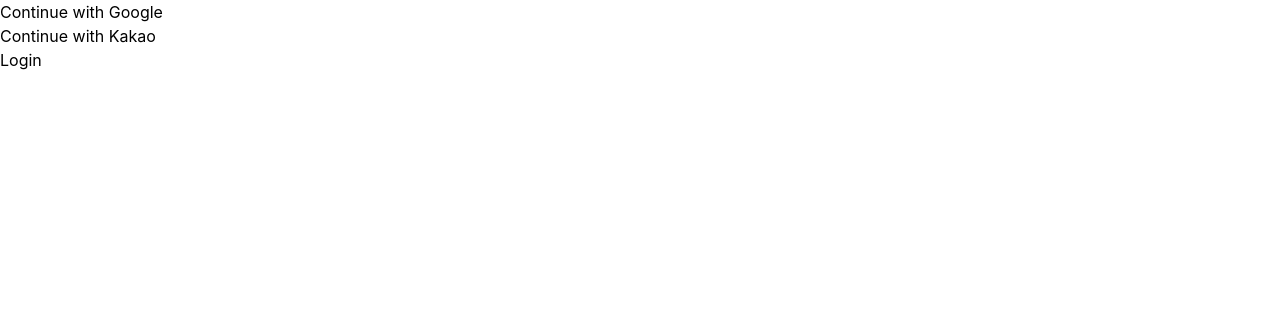
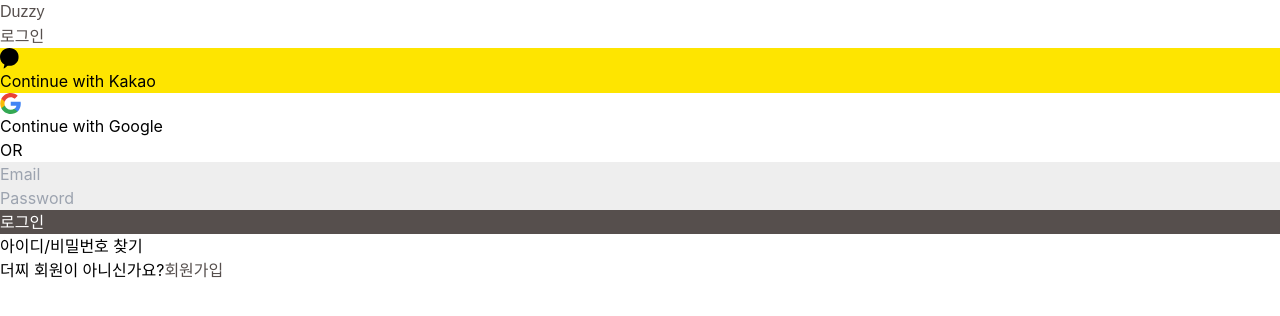
Before and after one commit to Duzzy-SV/duzzy-frontend, a Next.js app: page /login in a window 1280 px wide. Shown: the top 316 px of the page. Built offline with nearby package versions, Linux system fonts and the light colour scheme.

Commit message:
feat: add template login page

```diff
--- a/src/components/DuzzyLogo.tsx
+++ b/src/components/DuzzyLogo.tsx
@@ -1,17 +1,24 @@
-import { MouseEvent } from 'react';
-
 interface DuzzyLogoProps {
-  onClick?: (e: MouseEvent<HTMLElement>) => void;
+  className?: string;
+  logoColor?: string;
+  onClick?: (e: React.MouseEvent<HTMLElement>) => void;
 }
 
-const DuzzyLogo = ({ onClick }: DuzzyLogoProps) => {
+const DuzzyLogo = ({
+  className = 'flex space-x-2 select-none cursor-pointer',
+  logoColor = 'white',
+  onClick,
+}: DuzzyLogoProps) => {
   return (
-    <div
-      className="flex space-x-2 select-none cursor-pointer"
-      onClick={onClick}
-    >
-      <div className="w-3 h-3 rounded-full bg-white" />
-      <div className="text-center w-full text-6xl text-white font-bold font-ubuntu">
+    <div className={className} onClick={onClick}>
+      <div
+        className="w-3 h-3 rounded-full"
+        style={{ backgroundColor: logoColor }}
+      />
+      <div
+        className="text-center w-full text-6xl font-bold font-ubuntu"
+        style={{ color: logoColor }}
+      >
         Duzzy
       </div>
     </div>
--- /dev/null
+++ b/src/components/EmailField.tsx
@@ -0,0 +1,23 @@
+interface EmailFieldProps {
+  onChange: (e: React.ChangeEvent<HTMLInputElement>) => void;
+  value: string;
+}
+
+const EmailField = ({ onChange, value }: EmailFieldProps) => {
+  return (
+    <div
+      className="w-full border rounded-lg border-black p-2"
+      style={{ borderColor: '#CCCCCC', backgroundColor: '#EEEEEE' }}
+    >
+      <input
+        className="w-full"
+        style={{ backgroundColor: '#EEEEEE' }}
+        placeholder="Email"
+        onChange={onChange}
+        value={value}
+      />
+    </div>
+  );
+};
+
+export default EmailField;
--- /dev/null
+++ b/src/components/GoogleLoginButton.tsx
@@ -0,0 +1,17 @@
+interface KakaoLoginButtonProps {
+  className?: string;
+}
+
+const GoogleLoginButton = ({ className = '' }: KakaoLoginButtonProps) => {
+  return (
+    <div
+      className={`flex justify-center w-full border rounded-lg py-4 px-4 bg-white cursor-pointer ${className}`}
+      style={{ borderColor: '#CCCCCC' }}
+    >
+      <img src="/google-social-login-icon.svg" />
+      <span className="ml-2">Continue with Google</span>
+    </div>
+  );
+};
+
+export default GoogleLoginButton;
--- /dev/null
+++ b/src/components/KakaoLoginButton.tsx
@@ -0,0 +1,22 @@
+import ColorSystem from 'src/utils/ColorSystem';
+
+interface GoogleLoginButtonProps {
+  className?: string;
+}
+
+const KakaoLoginButton = ({ className = '' }: GoogleLoginButtonProps) => {
+  return (
+    <div
+      className={`flex justify-center w-full border rounded-lg py-4 px-4 cursor-pointer ${className}`}
+      style={{
+        borderColor: '#CCCCCC',
+        backgroundColor: ColorSystem.kakao,
+      }}
+    >
+      <img src="/kakao-social-login-icon.svg" />
+      <span className="ml-2">Continue with Kakao</span>
+    </div>
+  );
+};
+
+export default KakaoLoginButton;
--- /dev/null
+++ b/src/components/PasswordField.tsx
@@ -0,0 +1,24 @@
+interface PasswordFieldProps {
+  onChange: (e: React.ChangeEvent<HTMLInputElement>) => void;
+  value: string;
+}
+
+const PasswordField = ({ onChange, value }: PasswordFieldProps) => {
+  return (
+    <div
+      className="w-full border rounded-lg border-black p-2"
+      style={{ backgroundColor: '#EEEEEE', borderColor: '#CCCCCC' }}
+    >
+      <input
+        className="w-full"
+        style={{ backgroundColor: '#EEEEEE' }}
+        type="password"
+        placeholder="Password"
+        onChange={onChange}
+        value={value}
+      />
+    </div>
+  );
+};
+
+export default PasswordField;
--- a/src/pages/login.tsx
+++ b/src/pages/login.tsx
@@ -1,7 +1,119 @@
 import type { NextPage } from 'next';
 import Head from 'next/head';
+import { useRouter } from 'next/router';
+import { useCallback, useState } from 'react';
+import DuzzyLogo from 'src/components/DuzzyLogo';
+
+import EmailField from 'src/components/EmailField';
+import GoogleLoginButton from 'src/components/GoogleLoginButton';
+import KakaoLoginButton from 'src/components/KakaoLoginButton';
+import PasswordField from 'src/components/PasswordField';
+import ColorSystem from 'src/utils/ColorSystem';
 
 const Login: NextPage = () => {
+  const router = useRouter();
+  const [email, setEmail] = useState('');
+  const [password, setPassword] = useState('');
+
+  const onChangeEmail = useCallback(
+    (e: React.ChangeEvent<HTMLInputElement>) => {
+      setEmail(e.target.value);
+    },
+    [email],
+  );
+
+  const onChangePassword = useCallback(
+    (e: React.ChangeEvent<HTMLInputElement>) => {
+      setPassword(e.target.value);
+    },
+    [password],
+  );
+
+  const LoginTitle = () => {
+    return (
+      <div
+        className="text-2xl font-bold pb-8"
+        style={{ color: ColorSystem.main }}
+      >
+        로그인
+      </div>
+    );
+  };
+
+  const OrDivider = () => {
+    return (
+      <div className={`flex w-full items-center space-x-2`}>
+        <span className="w-full h-px bg-black" />
+        <span>OR</span>
+        <span className="w-full h-px bg-black" />
+      </div>
+    );
+  };
+
+  const LoginButton = ({
+    className = '',
+    onClick,
+  }: {
+    className?: string;
+    onClick?: (e: React.MouseEvent<HTMLElement>) => void;
+  }) => {
+    return (
+      <div
+        className={`w-full border border-black rounded-lg py-2 px-8 text-center font-bold cursor-pointer ${className}`}
+        style={{
+          backgroundColor: ColorSystem.main,
+          color: 'white',
+          borderColor: '#CCCCCC',
+        }}
+        onClick={onClick}
+      >
+        로그인
+      </div>
+    );
+  };
+
+  const FindUsernameAndPasswordButtons = ({
+    className = '',
+  }: {
+    className?: string;
+  }) => {
+    const onClickFindUsername = useCallback(() => {
+      router.push('/find-username');
+    }, [router]);
+
+    const onClickFindPassword = useCallback(() => {
+      router.push('/find-password');
+    }, [router]);
+
+    return (
+      <div className={`space-x-1 ${className}`}>
+        <span className="cursor-pointer" onClick={onClickFindUsername}>
+          아이디
+        </span>
+        <span>/</span>
+        <span className="cursor-pointer" onClick={onClickFindPassword}>
+          비밀번호 찾기
+        </span>
+      </div>
+    );
+  };
+
+  const RegisterButton = ({ className = '' }: { className?: string }) => {
+    const onClick = useCallback(() => {
+      router.push('/register');
+    }, [router]);
+
+    return (
+      <span
+        className={`font-bold cursor-pointer ${className}`}
+        style={{ color: ColorSystem.main }}
+        onClick={onClick}
+      >
+        회원가입
+      </span>
+    );
+  };
+
   return (
     <div>
       <Head>
@@ -9,11 +121,27 @@
         <meta name="description" content="Website for going dutch in SV" />
         <link rel="icon" href="/favicon.ico" />
       </Head>
-      <main>
-        <div className="w-full h-full mx-5 border-2">Continue with Google</div>
-        <div className="w-full h-full mx-5 border-2">Continue with Kakao</div>
-        <div className="w-full h-full mx-5 border-2 bg-black" />
-        <div className="w-full h-full mx-5 border-2">Login</div>
+      <main
+        style={{ backgroundColor: 'white' }}
+        className="flex justify-center w-full items-center h-screen select-none"
+      >
+        <div className="flex flex-col items-center space-y-4 mx-5 w-full md:w-96">
+          <div className="flex">
+            <DuzzyLogo logoColor={ColorSystem.main} />
+          </div>
+          <LoginTitle />
+          <KakaoLoginButton />
+          <GoogleLoginButton />
+          <OrDivider />
+          <EmailField onChange={onChangeEmail} value={email} />
+          <PasswordField onChange={onChangePassword} value={password} />
+          <LoginButton />
+          <FindUsernameAndPasswordButtons />
+          <div className="space-x-1">
+            <span className="text-black">더찌 회원이 아니신가요?</span>
+            <RegisterButton />
+          </div>
+        </div>
       </main>
     </div>
   );
--- a/src/utils/ColorSystem.ts
+++ b/src/utils/ColorSystem.ts
@@ -1,5 +1,6 @@
 const ColorSystem = {
   main: '#564F4D',
+  kakao: '#FEE500',
 };
 
 export default ColorSystem;
```
Also changed, not shown: public/google-social-login-icon.svg (added), public/kakao-social-login-icon.svg (added).
